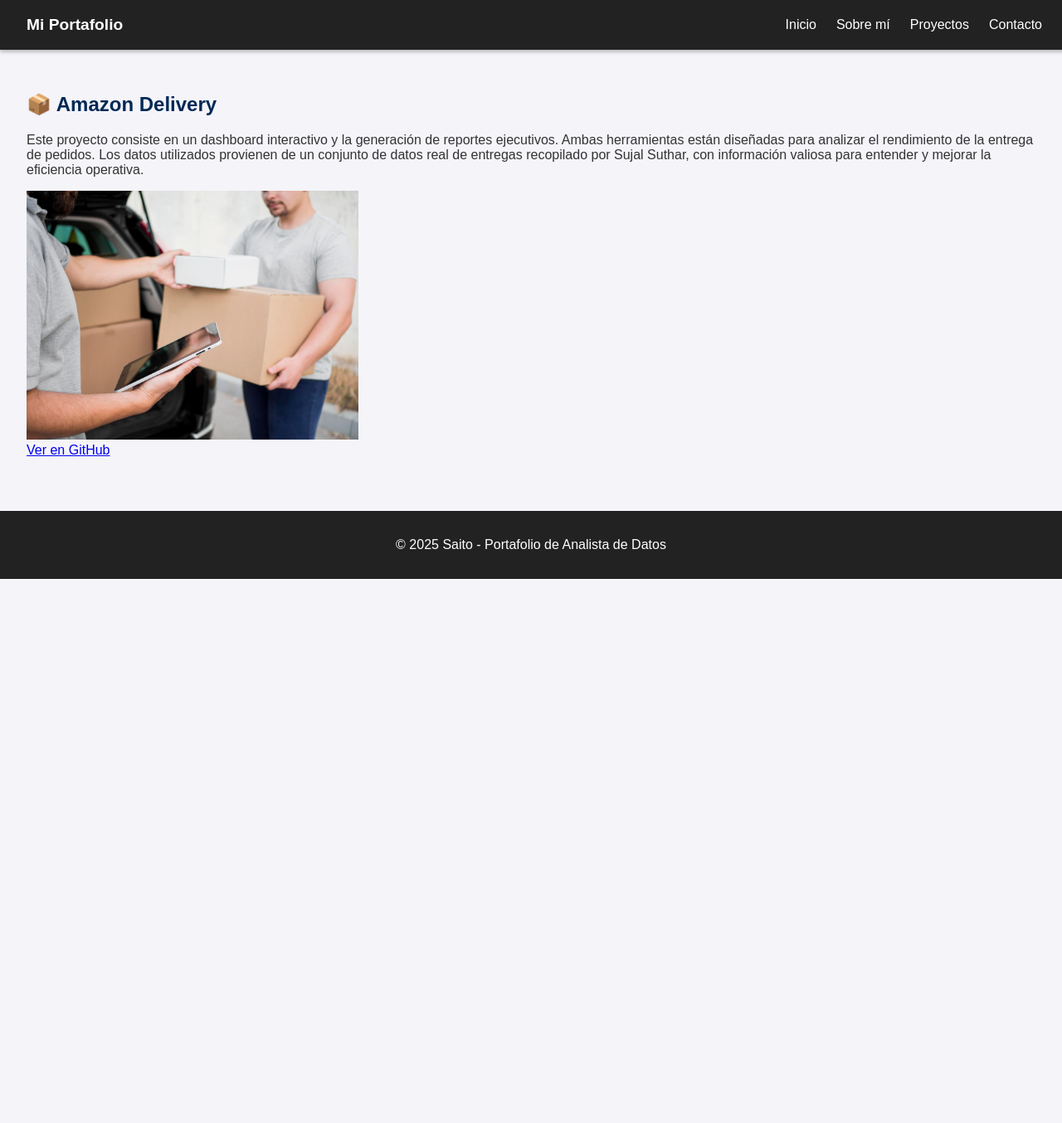
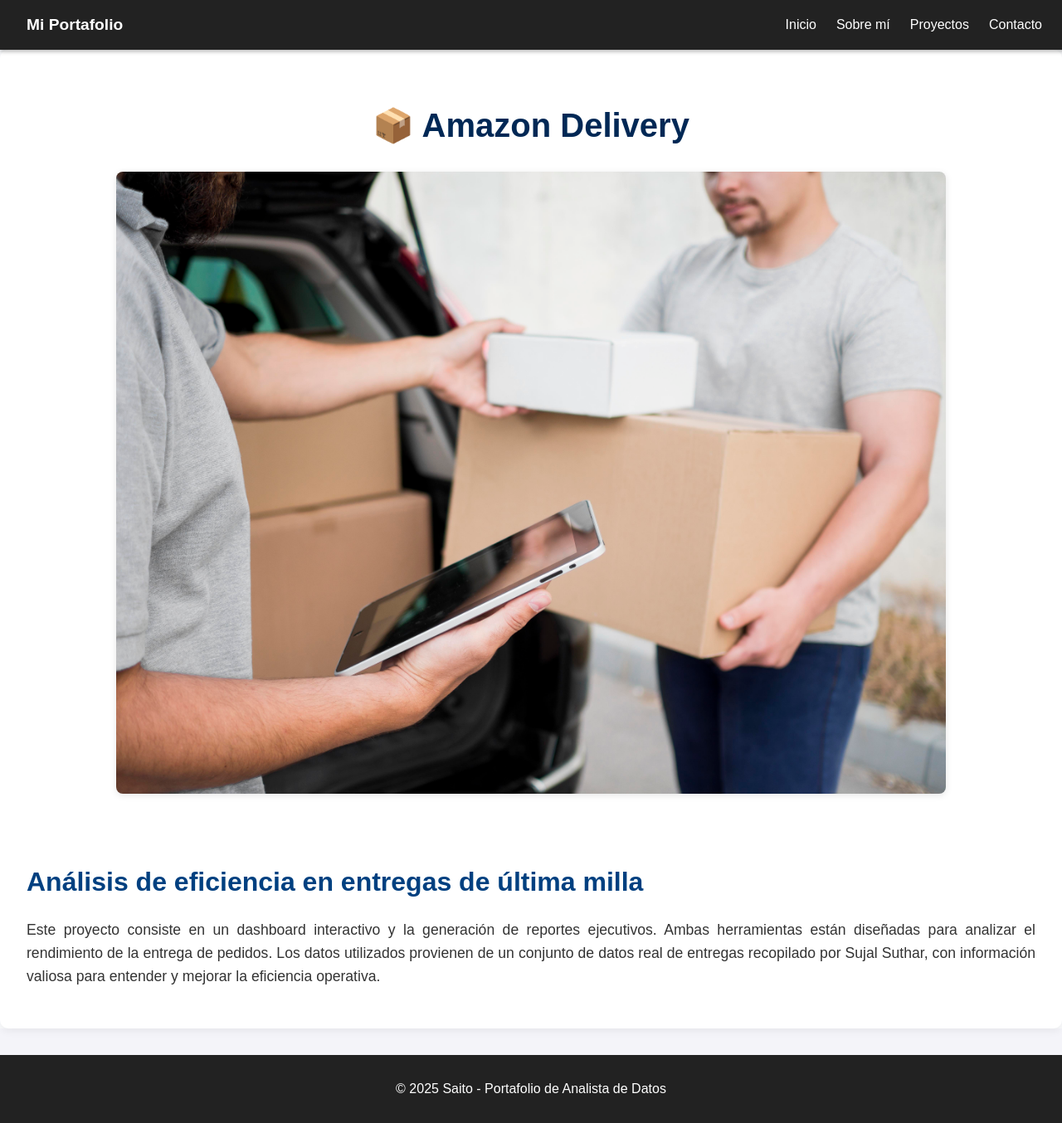
Before and after one commit to SaitoM17/mi-portafolio, a React (Create React App) app: page /Amazon-delivery in a window 1280 px wide. Shown: the whole page at 83% size. Before the commit the page ends 800 px from the top, so only its background shows below. Built offline with nearby package versions, Linux system fonts and the light colour scheme.

Commit message:
feat: Titulo del proyecto

```diff
--- a/src/pages/AmazonDelivery.js
+++ b/src/pages/AmazonDelivery.js
@@ -1,20 +1,21 @@
 function AmazonDelivery() {
   return (
-    <div style={{ padding: "2rem" }}>
-      <h2>📦 Amazon Delivery</h2>
-      <p>
-        Este proyecto consiste en un dashboard interactivo y la generación
-        de reportes ejecutivos. Ambas herramientas están diseñadas para
-        analizar el rendimiento de la entrega de pedidos. Los datos utilizados
-        provienen de un conjunto de datos real de entregas recopilado por
-        Sujal Suthar, con información valiosa para entender y mejorar la
-        eficiencia operativa.
-      </p>
-      <img src="/img/Amazon_Delivery.jpg" alt="Amazon Delivery" style={{ maxWidth: "400px" }} />
-      <br />
-      <a href="https://github.com/SaitoM17/amazon_delivery" target="_blank" rel="noopener noreferrer">
-        Ver en GitHub
-      </a>
+    <div className="pagina-proyecto">
+      <div className="contenedor-proyecto">
+
+        <h1>📦 Amazon Delivery</h1>
+        <img src="/img/Amazon_Delivery.jpg" alt="Amazon Delivary" className="imagen-principal" />
+        <br/>
+
+        <h2>Análisis de eficiencia en entregas de última milla</h2>
+        <p>
+          Este proyecto consiste en un dashboard interactivo y la generación de reportes ejecutivos.
+          Ambas herramientas están diseñadas para analizar el rendimiento de la entrega de pedidos.
+          Los datos utilizados provienen de un conjunto de datos real de entregas recopilado por Sujal Suthar,
+          con información valiosa para entender y mejorar la eficiencia operativa.
+        </p>
+
+      </div>
     </div>
   );
 }
```
